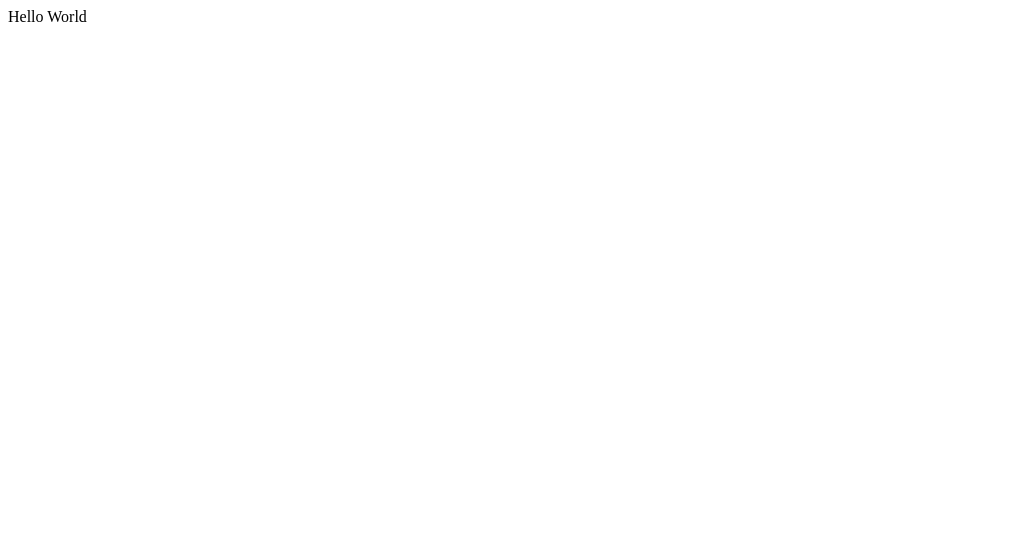
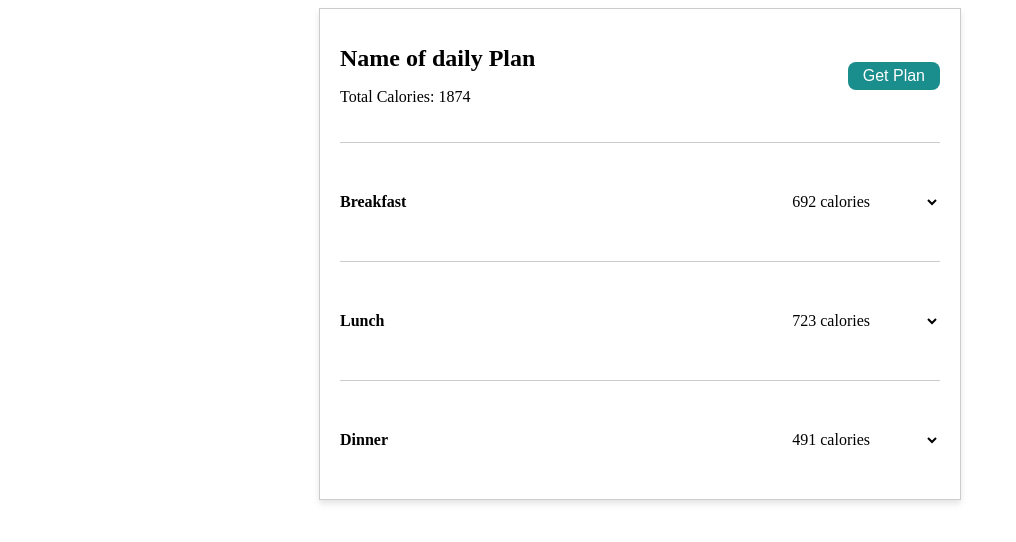
Before and after one commit to decadevs/live-project-sq015-net-palmfit-UI, a React (Create React App) app: page / in a window 1280 px wide. Shown: the top 542 px of the page, without its empty margins (0-1016 px from the left). Built offline with nearby package versions, Linux system fonts and the light colour scheme.

Commit message:
Daily-Plan-Breakfast

```diff
--- /dev/null
+++ b/src/components/DailyPlanBreakfast.css
@@ -0,0 +1,119 @@
+/* DailyPlan.css */
+
+.dailyplancontainer {
+    max-width: 600px;
+    margin: 0 auto;
+    padding: 20px;
+    border: 1px solid #ccc;
+    background-color: #fff;
+    box-shadow: 0px 4px 6px rgba(0, 0, 0, 0.1);
+  }
+
+  .dailyplantitle {
+    font-size: 24px;
+  }
+
+  .plancal {
+    gap: 10px;
+  }
+
+  .getplanbutton {
+
+    background-color: #1a8d8d;
+    border-radius: 8px;
+    color: #fff;
+    border: none;
+    padding: 5px 15px;
+    font-size: 16px;
+    cursor: pointer;
+  }
+
+  .mealsection {
+    margin-top: 20px;
+    border-top: 1px solid #ccc;
+    padding-top: 20px;
+    display: flex;
+    flex-direction: column;
+  }
+  .mcalories {
+    margin: 30px;
+  }
+  .show-details-wrapper {
+    display: flex;
+    align-items: center;
+    gap: 20px;
+  }
+
+  .mealtitle {
+    font-size: 16px;
+
+  }
+
+  .showdetailsselect {
+    background: none;
+    border: none;
+    cursor: pointer;
+    padding: 0;
+    font-size: 1em;
+    display: inline-flex;
+    align-items: center;
+    transition: transform 0.3s;
+  }
+  .details-image {
+    width: 20px;
+    height: 20px;
+    transition: transform 0.3s;
+  }
+
+  .rotated {
+    transform: rotate(-90deg);
+  }
+
+  .meal-header {
+    display: flex;
+    justify-content: space-between;
+    align-items: center;
+  }
+
+  .mealdetails-row {
+    flex-direction: column;
+    display: flex;
+    flex-wrap: wrap;
+    margin-top: 10px;
+  }
+
+   .mealdetailsactive-row {
+    display: flex;
+    flex-direction: row;
+    justify-content: space-between;
+    align-items: center;
+    margin-top: 5px;
+    padding: 5px 0;
+    margin-right: 20px;
+  }
+  .mealdetails-row {
+    display: flex;
+    justify-content: space-between;
+  }
+
+  .food-item {
+    display: flex;
+    border-bottom: 1px solid #ccc;
+    padding: 10px 0;
+  }
+
+  .food-name {
+    flex: 1;
+  }
+
+  .food-quantity {
+    display: flex;
+    padding-right: 20%;
+  }
+
+  .food-calories {
+    margin-right: 50px;
+    text-align: right;
+    padding-right: 10px;
+
+  }
--- /dev/null
+++ b/src/components/DailyPlanBreakfast.jsx
@@ -0,0 +1,113 @@
+import React, { useState } from 'react';
+import './DailyPlanBreakfast.css';
+
+function DailyPlan () {
+  const planName = 'Name of daily Plan';
+  const totalCalories = 1874;
+  const breakfastCalories = 692;
+  const breakfastFoods = [
+    { food: 'Plain white rice', quantity: '2.5 cups', calories: 605 },
+    { food: 'Efo riro', quantity: '100 grams', calories: 87 },
+  ];
+  const lunchCalories = 723;
+  const dinnerCalories = 491;
+
+  const [showBreakfastDetails, setShowBreakfastDetails] = useState(false);
+  const [showLunchDetails, setShowLunchDetails] = useState(false);
+  const [showDinnerDetails, setShowDinnerDetails] = useState(false);
+  const [rotateArrow, setRotateArrow] = useState(false);
+
+
+  const handleToggleBreakfastDetails = () => {
+    setShowBreakfastDetails(!showBreakfastDetails);
+    setRotateArrow(!rotateArrow);
+  };
+
+  const handleToggleLunchDetails = () => {
+    setShowLunchDetails(!showLunchDetails);
+  };
+
+  const handleToggleDinnerDetails = () => {
+    setShowDinnerDetails(!showDinnerDetails);
+  };
+
+  const handleGetPlan = () => {
+    console.log('Button clicked');
+  };
+
+  return (
+    <>
+      <div className="dailyplancontainer">
+        <div className="meal-header">
+          <div className="plancal">
+            <h1 className="dailyplantitle">{planName}</h1>
+            <p>Total Calories: {totalCalories}</p>
+          </div>
+          <button className="getplanbutton" onClick={handleGetPlan}>Get Plan</button>
+        </div>
+          <div className="mealsection">
+            <div className="meal-header">
+              <h2 className="mealtitle">Breakfast</h2>
+              <div className="show-details-wrapper">
+                <p className="mcalories">{breakfastCalories} calories</p>
+                <select
+                  className={`showdetailsselect ${rotateArrow ? 'rotated' : ''}`}
+                  onClick={handleToggleBreakfastDetails}
+                ></select>
+              </div>
+            </div>
+            {showBreakfastDetails && (
+              <div className="mealdetails-row">
+                {breakfastFoods.map((food, index) => (
+                  <div className="mealdetailsactive-row" key={index}>
+                    <div className="food-name">{food.food}</div>
+                    <div className="food-quantity">{food.quantity}</div>
+                    <div className="food-calories">{food.calories} calories</div>
+                  </div>
+                ))}
+              </div>
+            )}
+          </div>
+
+        <div className="mealsection">
+          <div className="meal-header">
+            <h2 className="mealtitle">Lunch</h2>
+            <div className="show-details-wrapper">
+              <p className="mcalories">{lunchCalories} calories</p>
+              <select
+                  className={`showdetailsselect ${rotateArrow ? 'rotated' : ''}`}
+                  onClick={handleToggleLunchDetails}
+                ></select>
+            </div>
+          </div>
+            {showLunchDetails && (
+            <div>
+                {/* Add lunch food details here */}
+            </div>
+            )}
+        </div>
+
+        <div className="mealsection">
+          <div className="meal-header">
+            <h2 className="mealtitle">Dinner</h2>
+            <div className="show-details-wrapper">
+              <p className="mcalories">{dinnerCalories} calories</p>
+              <select
+                  className={`showdetailsselect ${rotateArrow ? 'rotated' : ''}`}
+                  onClick={handleToggleDinnerDetails}
+                ></select>
+            </div>
+          </div>
+            {showDinnerDetails && (
+            <div>
+                {/* Add dinner food details here */}
+            </div>
+            )}
+        </div>
+      </div>
+
+    </>
+  );
+};
+
+export default DailyPlan;
--- a/src/index.js
+++ b/src/index.js
@@ -1,11 +1,11 @@
 import React from 'react';
 import ReactDOM from 'react-dom/client';
-import App from './components/App';
+import DailyPlan from './components/DailyPlanBreakfast';
 
 
 const root = ReactDOM.createRoot(document.getElementById('root'));
 root.render(
   <React.StrictMode>
-    <App />
+    <DailyPlan />
   </React.StrictMode>
 );
```
